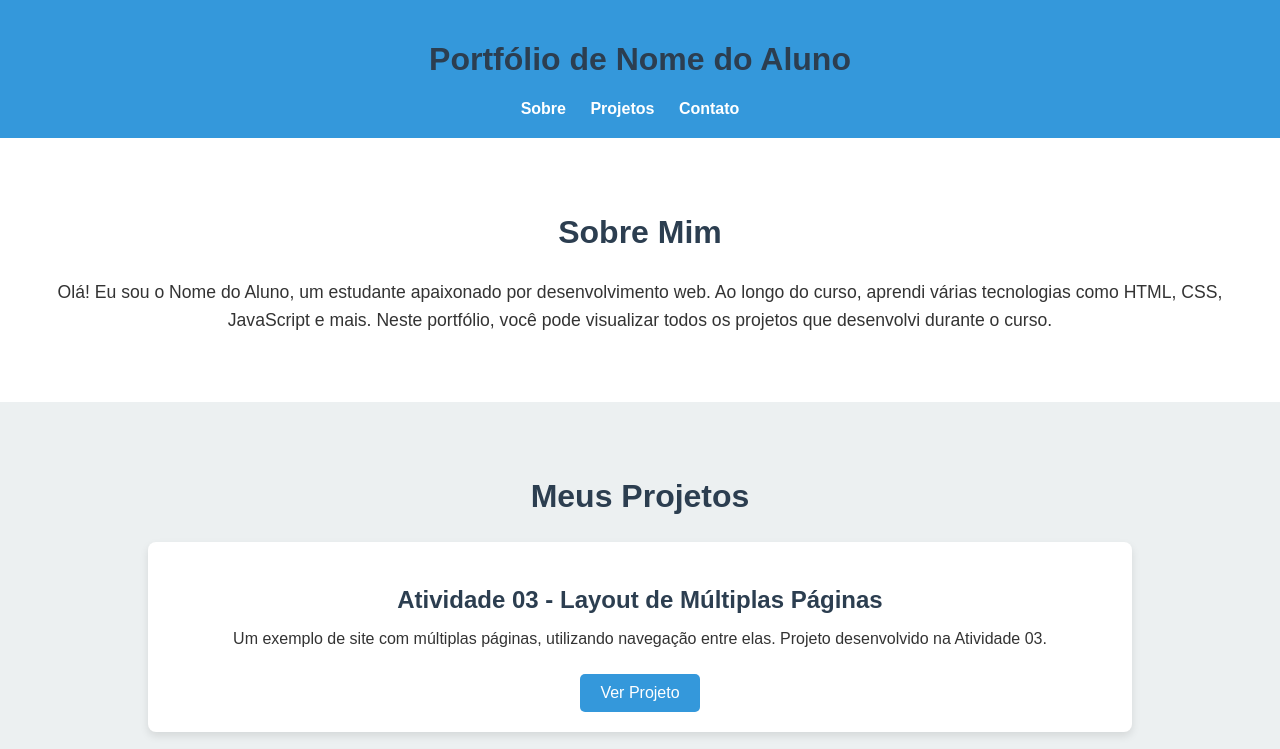
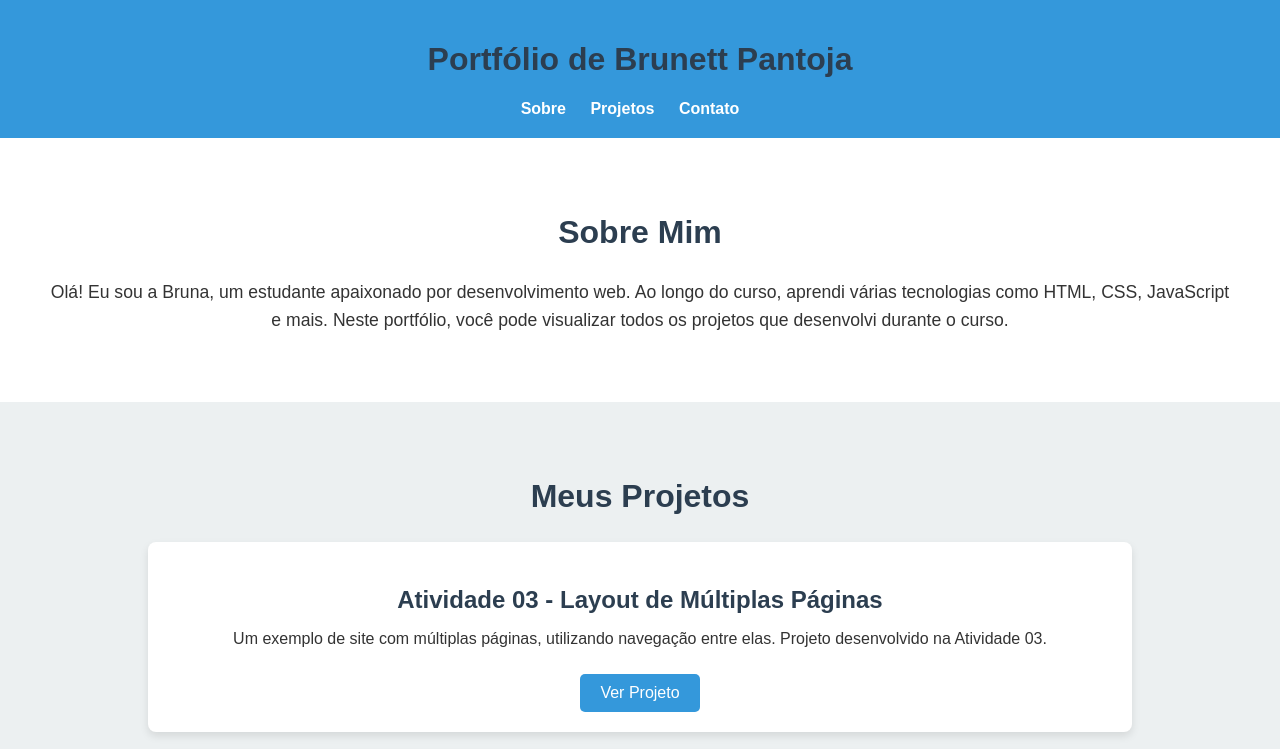
Before and after one commit to brunetpantoja/diweb, a plain HTML site: page portifolioJ/index.html in a window 1280 px wide. Shown: the top 749 px of the page. Drawn offline with Linux system fonts and the light colour scheme.

Commit message:
Update portfolio with new student name and details
frthg

```diff
--- a/portifolioJ/index.html
+++ b/portifolioJ/index.html
@@ -9,7 +9,7 @@
 <body>
     <header class="header">
         <div class="logo">
-            <h1>Portfólio de Nome do Aluno</h1>
+            <h1>Portfólio de Brunett Pantoja</h1>
         </div>
         <nav class="navbar">
             <ul>
@@ -22,7 +22,7 @@
 
     <section class="sobre" id="sobre">
         <h2>Sobre Mim</h2>
-        <p>Olá! Eu sou o Nome do Aluno, um estudante apaixonado por desenvolvimento web. Ao longo do curso, aprendi várias tecnologias como HTML, CSS, JavaScript e mais. Neste portfólio, você pode visualizar todos os projetos que desenvolvi durante o curso.</p>
+        <p>Olá! Eu sou a Bruna, um estudante apaixonado por desenvolvimento web. Ao longo do curso, aprendi várias tecnologias como HTML, CSS, JavaScript e mais. Neste portfólio, você pode visualizar todos os projetos que desenvolvi durante o curso.</p>
     </section>
 
     <section class="projetos" id="projetos">
@@ -46,7 +46,7 @@
     </section>
 
     <footer class="footer">
-        <p>&copy; 2025 Nome do Aluno. Todos os direitos reservados.</p>
+        <p>&copy; 2025 Bruna. Todos os direitos reservados.</p>
     </footer>
 </body>
 </html>
```
